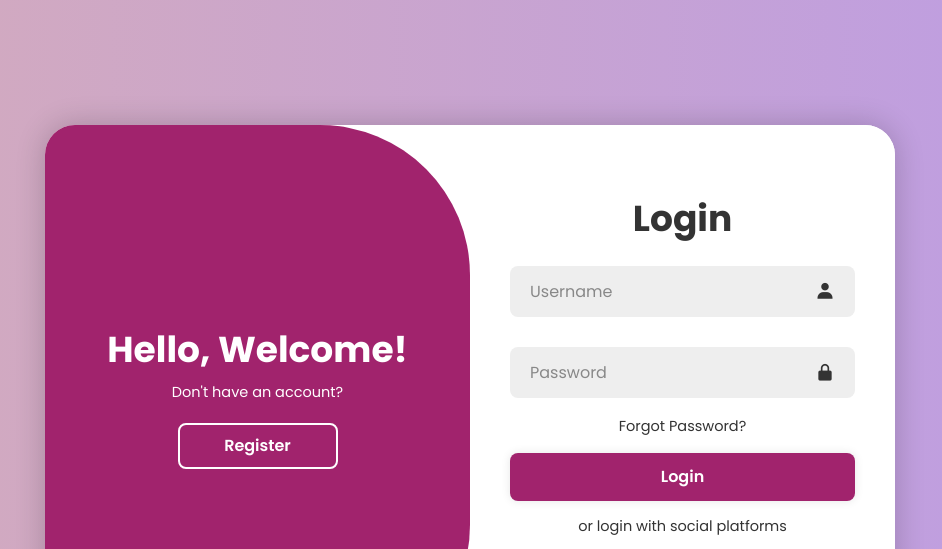
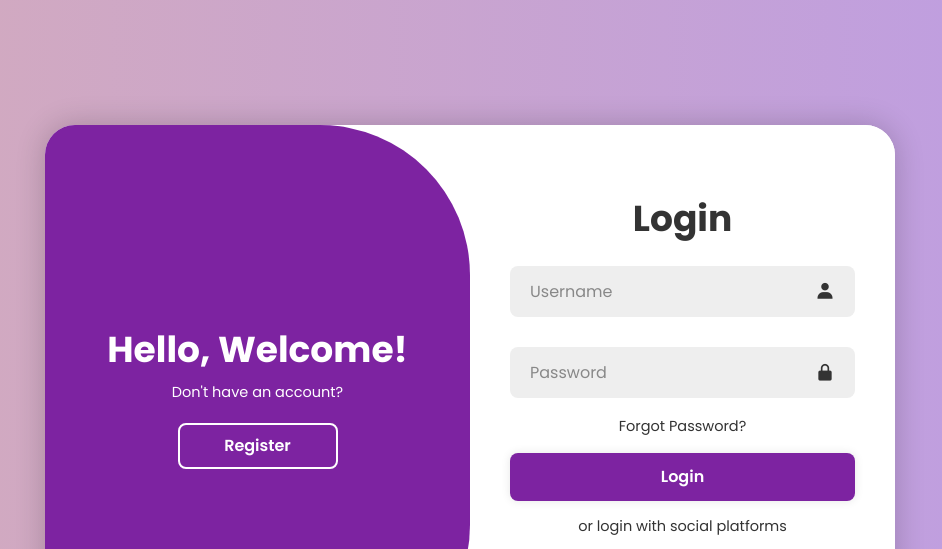
Before and after one commit to Manuha656/RFP-PROJ, a plain HTML site: page login.html in a window 1280 px wide. Shown: the top 549 px of the page, without its empty margins (170-1112 px from the left). Drawn offline with nearby package versions, Linux system fonts and the light colour scheme.

Commit message:
Update styles.css

```diff
--- a/styles.css
+++ b/styles.css
@@ -99,7 +99,7 @@ form{ width: 100%; }
 .btn{
     width: 100%;
     height: 48px;
-    background: #a1236d;
+    background: #7d23a1;
     border-radius: 8px;
     box-shadow: 0 0 10px rgba(0, 0, 0, .1);
     border: none;
@@ -136,7 +136,7 @@ form{ width: 100%; }
         left: -250%;
         width: 300%;
         height: 100%;
-        background: #a1236d;
+        background: #7d23a1;
         /* border: 2px solid red; */
         border-radius: 150px;
         z-index: 2;
```
